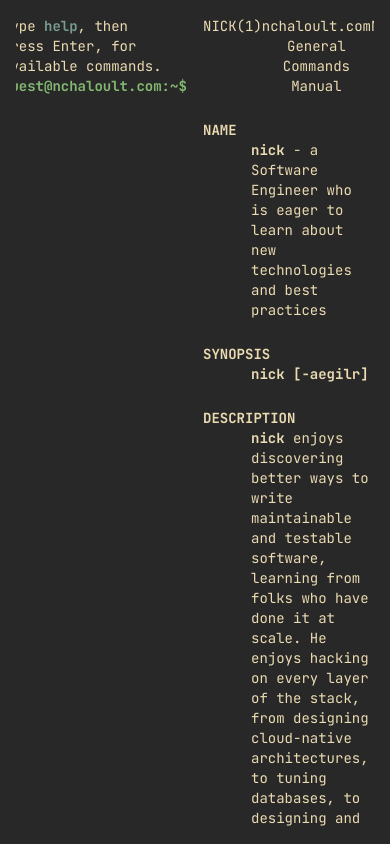
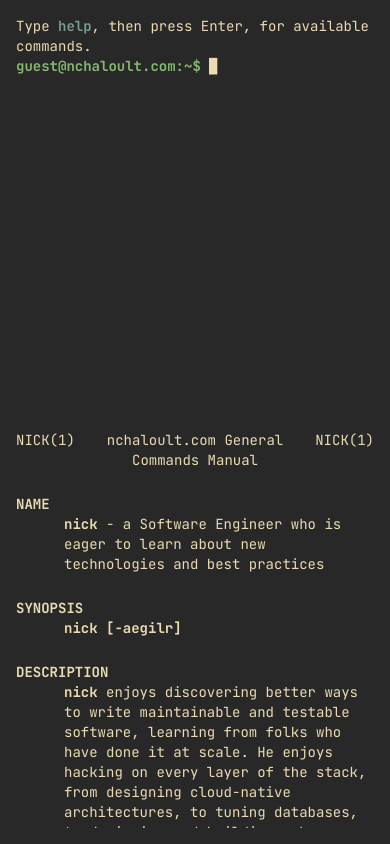
Before and after one commit to nchaloult/nchaloult.github.io, an Astro site: page / in a window 390 px wide. Built offline with nearby package versions, Linux system fonts and the light colour scheme; Astro itself is replaced by a stand-in of ours; a web font is replaced by a local one.

Commit message:
Render with two rows instead of two columns on small screens

```diff
--- a/src/components/Shell.tsx
+++ b/src/components/Shell.tsx
@@ -107,7 +107,7 @@
 
 function HintOnMobile() {
   return (
-    <div className="w-full h-full flex items-center justify-center">
+    <div className="flex grow items-center justify-center">
       <span className="text-gruvbox-teal">
         <b>
           <i>Tap here to type</i>
@@ -222,7 +222,7 @@
   return (
     <section
       ref={containerRef}
-      className={`overflow-y-auto ${
+      className={`flex flex-col overflow-y-auto ${
         isMobile && isHintOnMobileVisible
           ? "bg-white/10 border-4 border-gruvbox-teal"
           : ""
--- a/src/layouts/Layout.astro
+++ b/src/layouts/Layout.astro
@@ -9,7 +9,7 @@
 <html lang="en">
   <head>
     <meta charset="UTF-8" />
-    <meta name="viewport" content="width=device-width" />
+    <meta name="viewport" content="width=device-width, initial-scale=1.0" />
     <link rel="icon" type="image/svg+xml" href="/favicon.svg" />
     <meta name="generator" content={Astro.generator} />
     <meta name="theme-color" content="#282828" />
--- a/src/pages/index.astro
+++ b/src/pages/index.astro
@@ -5,7 +5,7 @@
 ---
 
 <Layout>
-  <main class="h-dvh grid grid-cols-2 gap-4 p-4">
+  <main class="h-dvh grid grid-rows-2 lg:grid-rows-1 lg:grid-cols-2 gap-4 p-4">
     <Shell client:load />
     <ManPage />
   </main>
```
